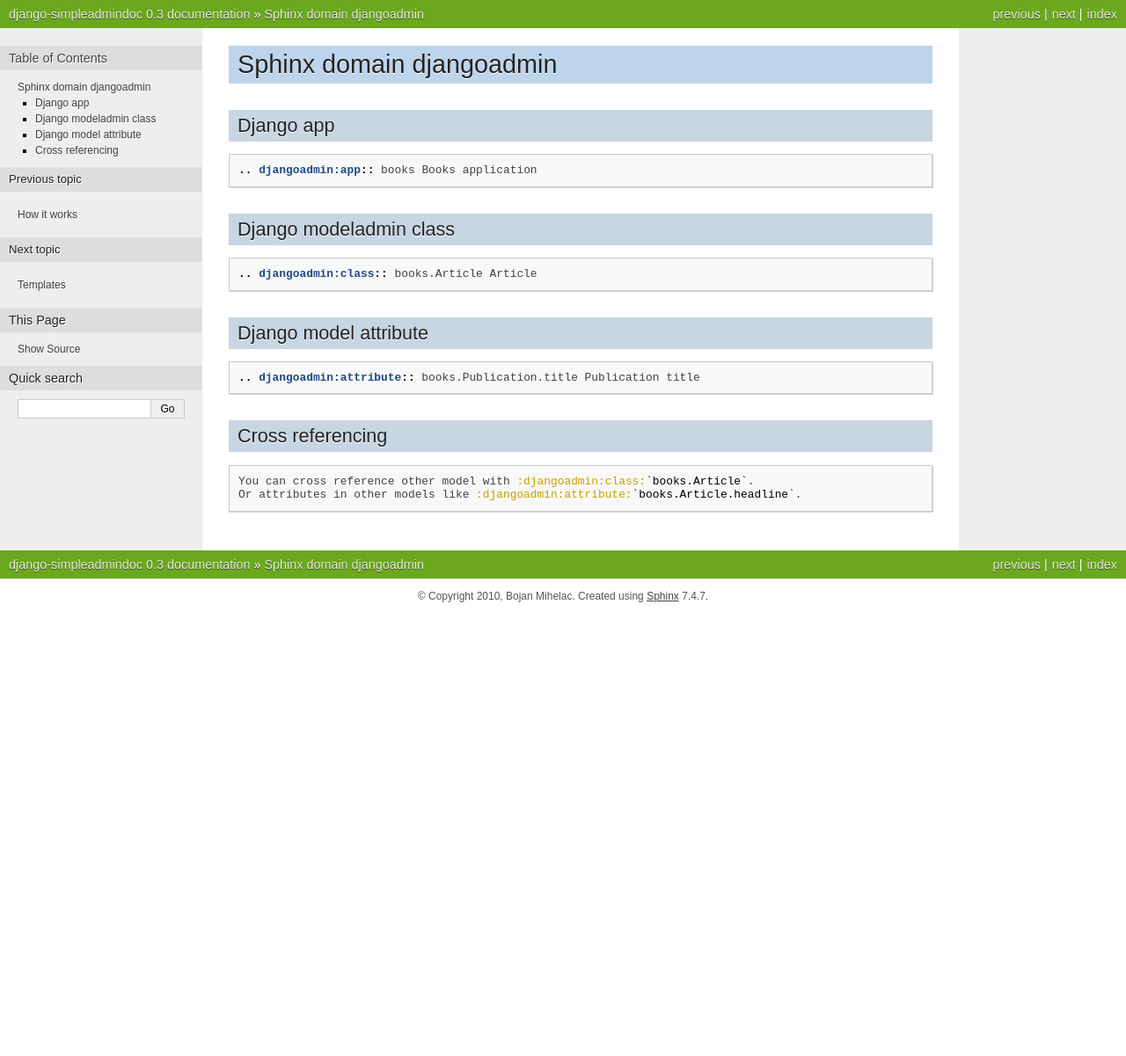
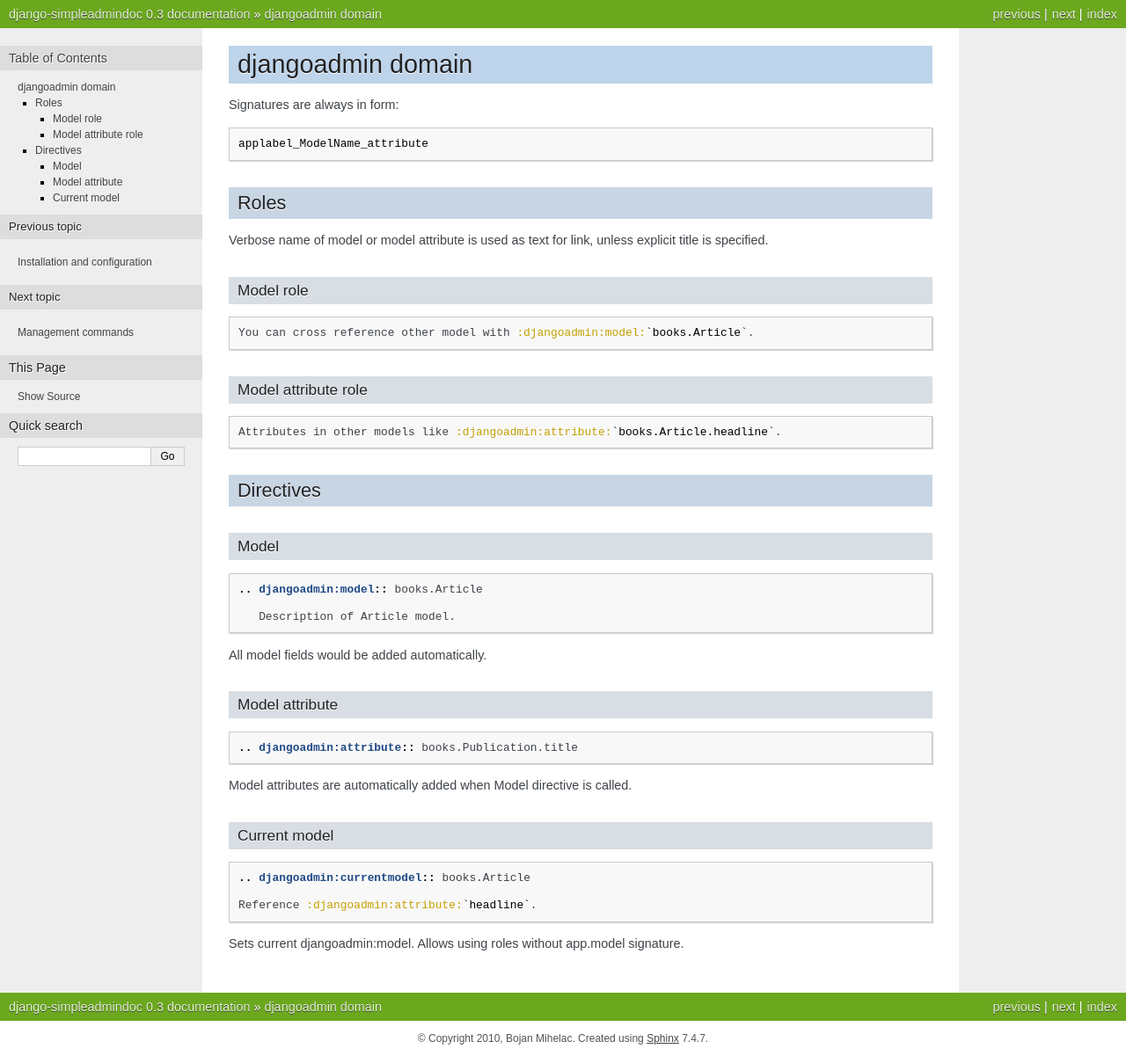
Before and after one commit to bmihelac/django-simpleadmindoc, a Sphinx documentation site: the page built from docs/djangoadmin_domain.rst, in a window 1280 px wide. Shown: the whole page at 88% size. Built offline with Sphinx 7.4.7, drawn with Linux system fonts in a browser that asks for light colours; before the commit the page ends 900 px from its top, so only the background shows below that.

Commit message:
updated documentation

```diff
--- a/docs/djangoadmin_domain.rst
+++ b/docs/djangoadmin_domain.rst
@@ -1,31 +1,62 @@
-Sphinx domain djangoadmin
-=========================
+==================
+djangoadmin domain
+==================
 
-Django app
-----------
+Signatures are always in form::
+
+    applabel_ModelName_attribute
+
+Roles
+-----
+
+Verbose name of model or model attribute is used as text for link,
+unless explicit title is specified.
+
+Model role
+^^^^^^^^^^
 
 .. code-block:: rest
 
-  .. djangoadmin:app:: books Books application
+    You can cross reference other model with :djangoadmin:model:`books.Article`.
 
-Django modeladmin class
------------------------
+Model attribute role
+^^^^^^^^^^^^^^^^^^^^
 
 .. code-block:: rest
 
-  .. djangoadmin:class:: books.Article Article
+    Attributes in other models like :djangoadmin:attribute:`books.Article.headline`.
 
-Django model attribute
-----------------------
+Directives
+----------
+
+Model
+^^^^^
 
 .. code-block:: rest
 
-  .. djangoadmin:attribute:: books.Publication.title Publication title
+  .. djangoadmin:model:: books.Article
 
-Cross referencing
------------------
+     Description of Article model.
+
+All model fields would be added automatically.
+
+Model attribute
+^^^^^^^^^^^^^^^
 
 .. code-block:: rest
 
-	You can cross reference other model with :djangoadmin:class:`books.Article`.
-	Or attributes in other models like :djangoadmin:attribute:`books.Article.headline`.
+  .. djangoadmin:attribute:: books.Publication.title
+
+Model attributes are automatically added when Model directive is called.
+
+Current model
+^^^^^^^^^^^^^
+
+.. code-block:: rest
+
+  .. djangoadmin:currentmodel:: books.Article
+
+  Reference :djangoadmin:attribute:`headline`.
+
+Sets current djangoadmin:model.
+Allows using roles without app.model signature.
--- a/docs/how_it_works.rst
+++ /dev/null
@@ -1,27 +0,0 @@
-How it works
-============
-
-**django-simpleadmindoc** defines `Sphinx domain <http://sphinx.pocoo.org/domains.html>`_ for django admin.
-This allows cross referencing apps, models and attributes in documentation.
-More information about djangoadmin domain in :doc:`here <djangoadmin_domain>`.
-
-**django-simpleadmindoc** `docgenapp` management command create skeleton for documentation.
-It would create skeleton for following documents:
-
-* `index` document
-* for every application `app` document in `apps` directory
-* for every model in application `modelname` document in `apps` directory
-
-`docgenapp` uses standard django templates to generate skeleton documents.
-This allows developer to extend and change django templates to suits their needs, per model, project or application.
-More documentation about available templates is available :doc:`here <templates>`.
-
-`docgenapp` also process documents found in `simpleadmindoc_static` template directories and save
-them to `doc` folder, keeping the directory structure. It would look for documents both in `TEMPLATE_DIRS` and
-individual `app_directories` directories.
-
-Skeleton documentation are ready to be processed by Sphinx:
-
-.. code-block:: bash
-
-  $ sphinx-build -b html docs /path_where_to_put_html_dcumentation/
--- a/docs/templates.rst
+++ /dev/null
@@ -1,84 +0,0 @@
-Templates
-=========
-
-Index document
-^^^^^^^^^^^^^^
-
-Index document render following template: ::
-
-  templates = ('simpleadmindoc/index.rst', )
-
-Default implementation is:
-
-.. code-block:: django
-
-  {% spaceless %}
-  |project_name|
-  ==============
-  {% block description %}{% endblock description %}
-
-  {% block toc %}
-  .. toctree::
-    :glob:
-    :maxdepth: 3
-
-    apps/index
-  {% endblock toc %}
-  {% block notes %}{% endblock notes %}
-  {% endspaceless %}
-
-Application documents
-^^^^^^^^^^^^^^^^^^^^^
-
-Application documentation select template from: ::
-
-  templates = ('simpleadmindoc/%s/app.rst' % app_label,
-              'simpleadmindoc/app.rst')
-
-Default implementation is:
-
-.. code-block:: django
-
-  {% spaceless %}
-  .. |title| replace:: {{ app_label }}
-
-  {% block title %}|title|
-  ======={% endblock title %}
-  .. djangoadmin:app:: {{ app_label }} {{ app_label }}
-  {% block description %}
-  {% endblock description %}{% block toc %}
-  .. toctree::
-    :glob:
-
-    *
-  {% endblock toc %}{% block notes %}
-  {% endblock notes %}
-  {% endspaceless %}
-
-Model documents
-^^^^^^^^^^^^^^^^
-
-Index document render following template: ::
-
-  templates = ('simpleadmindoc/%s/%s.rst' % (model._meta.app_label, model.__name__.lower()),
-              'simpleadmindoc/%s/model.rst' % model._meta.app_label,
-              'simpleadmindoc/model.rst')
-
-Default implementation is:
-
-.. code-block:: django
-
-  {% spaceless %}
-  {% load simpleadmindoc_tags %}
-  {% load i18n %}
-  .. |title| replace:: {{  opts.verbose_name_plural }}
-  .. |fields_title| replace:: {% trans "All fields" %}
-
-  {% block title %}|title|
-  ======={% endblock title %}
-  .. djangoadmin:class:: {{opts.app_label}}.{{opts.object_name}} {{opts.verbose_name}}
-  {% block description %}{% endblock description %}{% block model_fields %}
-  |fields_title|
-  {% fields_for_model opts %}{% endblock model_fields %}{% block notes %}
-  {% endblock notes %}
-  {% endspaceless %}
--- a/docs/todo.rst
+++ b/docs/todo.rst
@@ -1,5 +1,7 @@
 TODO
 ====
+
+* cleanup
 
 * dynamically get verbose names for models and attributtes
 
```
Also changed, not shown: README.rst (+44 -8 lines), docs/changelog.rst (+10 -2 lines), docs/first_steps.rst (deleted, +0 -24 lines), docs/index.rst (+15 -7 lines), docs/installation.rst (+10 -19 lines), docs/management_commands.rst (+16 -2 lines), docs/templatetags.rst (deleted, +0 -12 lines), 1 other file.
